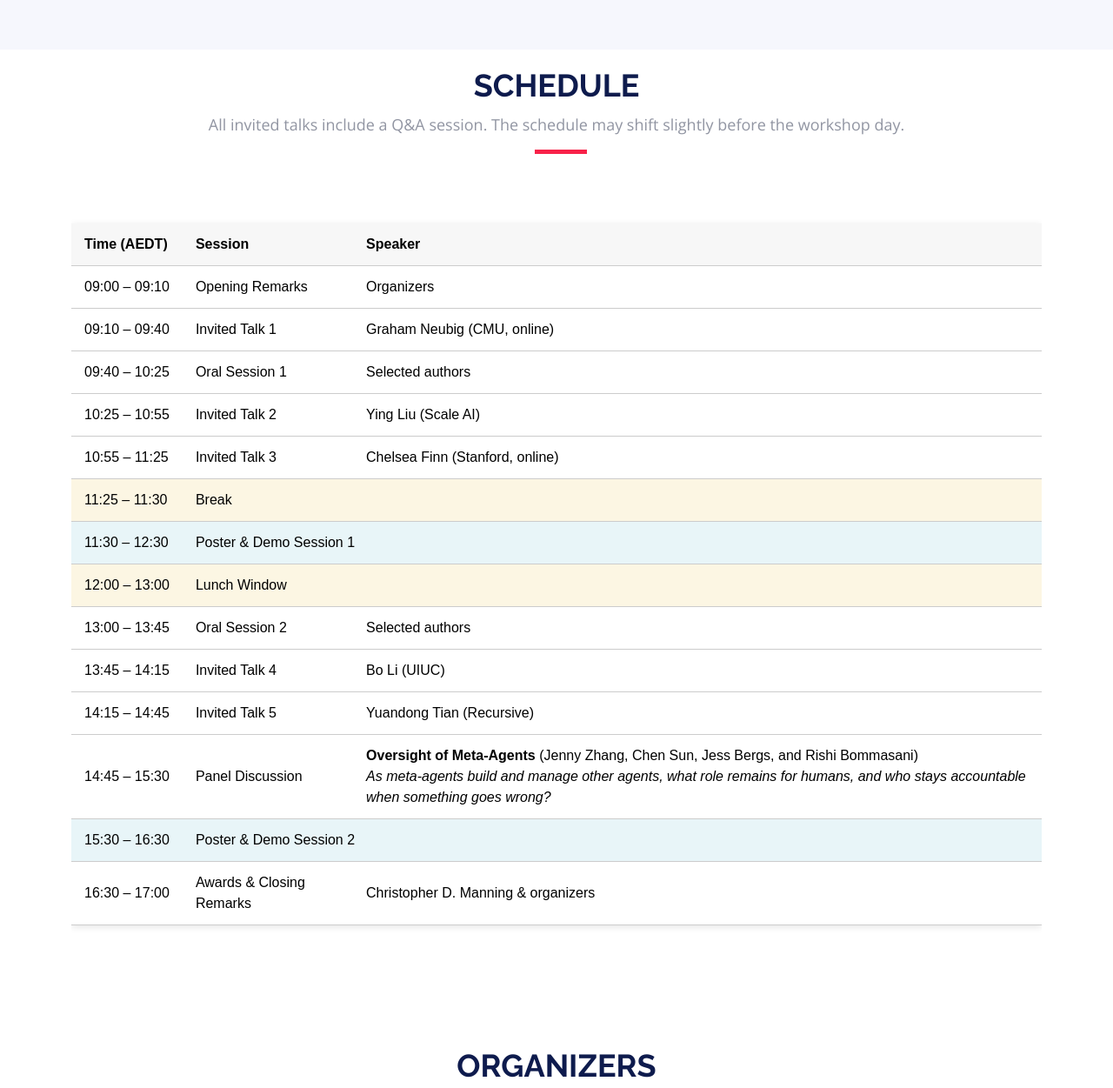
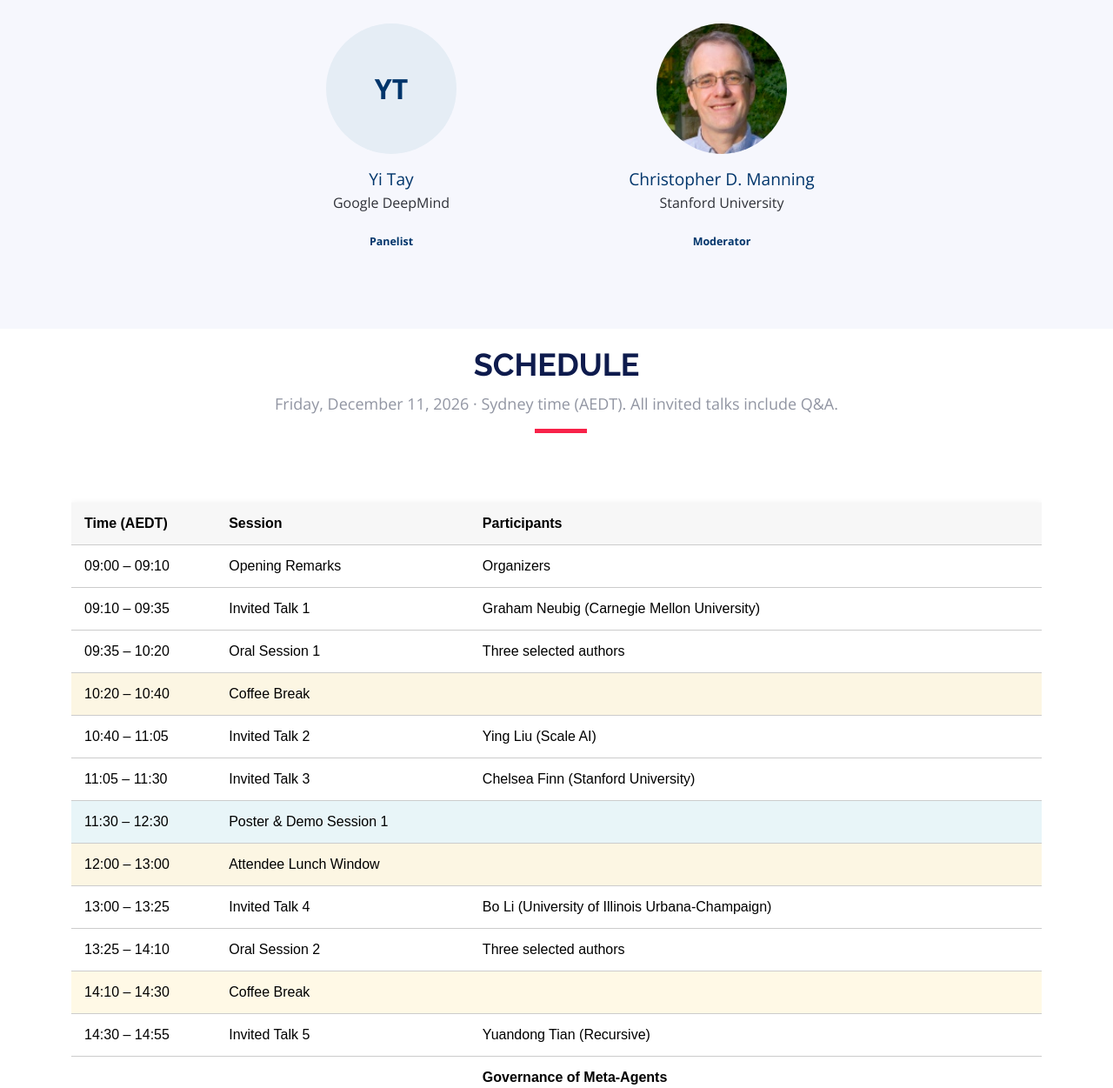
Before and after one commit to meta-agents-workshop/meta-agents-workshop.github.io, a plain HTML site: page index.html in a window 1280 px wide. Shown: the part 6004-7255 px from the top of the page at 87% size. Drawn offline with nearby package versions, Linux system fonts and the light colour scheme.

Commit message:
Update Dec 11 workshop program and panel roster

```diff
--- a/index.html
+++ b/index.html
@@ -290,7 +290,7 @@
       <div class="container" data-aos="fade-up">
         <div class="section-header">
           <h2>Speakers &amp; Panelists</h2>
-          <p>Nine invited speakers and panelists.</p>
+          <p>Meet the invited speakers, panelists, and moderator.</p>
         </div>
         <div class="row justify-content-center">
           <div class="col-md-4 col-sm-4 col-6">
@@ -298,7 +298,7 @@
               <img src="assets/img/speakers/graham_neubig.jpg" alt="Graham Neubig" class="img-fluid">
               <br><a href="https://www.phontron.com/" style="font-size: 1.2em; color: #00356B;">Graham Neubig</a></br>
               <p>Carnegie Mellon University</p>
-              <p style="font-size: 0.78em; color: #00356B; font-weight: 600; margin-top: -6px;">Speaker <span style="color: #b26a00;">(Online)</span></p>
+              <p style="font-size: 0.78em; color: #00356B; font-weight: 600; margin-top: -6px;">Speaker</p>
             </div>
           </div>
           <div class="col-md-4 col-sm-4 col-6">
@@ -306,7 +306,7 @@
               <img src="assets/img/speakers/finn.jpg" alt="Chelsea Finn" class="img-fluid">
               <br><a href="https://ai.stanford.edu/~cbfinn/" style="font-size: 1.2em; color: #00356B;">Chelsea Finn</a></br>
               <p>Stanford University</p>
-              <p style="font-size: 0.78em; color: #00356B; font-weight: 600; margin-top: -6px;">Speaker <span style="color: #b26a00;">(Online)</span></p>
+              <p style="font-size: 0.78em; color: #00356B; font-weight: 600; margin-top: -6px;">Speaker</p>
             </div>
           </div>
           <div class="col-md-4 col-sm-4 col-6">
@@ -365,6 +365,22 @@
               <p style="font-size: 0.78em; color: #00356B; font-weight: 600; margin-top: -6px;">Panelist</p>
             </div>
           </div>
+          <div class="col-md-4 col-sm-4 col-6">
+            <div class="speaker" data-aos="fade-up" data-aos-delay="650" style="text-align: center;">
+              <span aria-hidden="true" style="display: inline-grid; place-items: center; width: 150px; max-width: 100%; aspect-ratio: 1; border-radius: 50%; margin-bottom: 15px; background: #e5edf5; color: #00356B; font-size: 2rem; font-weight: 600;">YT</span>
+              <br><a href="https://www.yitay.net/" style="font-size: 1.2em; color: #00356B;">Yi Tay</a>
+              <p>Google DeepMind</p>
+              <p style="font-size: 0.78em; color: #00356B; font-weight: 600; margin-top: -6px;">Panelist</p>
+            </div>
+          </div>
+          <div class="col-md-4 col-sm-4 col-6">
+            <div class="speaker" data-aos="fade-up" data-aos-delay="700" style="text-align: center;">
+              <img src="assets/img/advisors/manning.jpg" alt="Christopher D. Manning" class="img-fluid">
+              <br><a href="https://nlp.stanford.edu/~manning/" style="font-size: 1.2em; color: #00356B;">Christopher D. Manning</a>
+              <p>Stanford University</p>
+              <p style="font-size: 0.78em; color: #00356B; font-weight: 600; margin-top: -6px;">Moderator</p>
+            </div>
+          </div>
         </div>
       </div>
     </section>
@@ -373,7 +389,7 @@
       <div class="container" data-aos="fade-up">
         <div class="section-header">
           <h2>Schedule</h2>
-          <p>All invited talks include a Q&amp;A session. The schedule may shift slightly before the workshop day.</p>
+          <p>Friday, December 11, 2026 &middot; Sydney time (AEDT). All invited talks include Q&amp;A.</p>
         </div>
         <style>
           .schedule-table td.time, .schedule-table th:first-child { white-space: nowrap; }
@@ -386,24 +402,25 @@
               <tr>
                 <th>Time&nbsp;(AEDT)</th>
                 <th>Session</th>
-                <th>Speaker</th>
+                <th>Participants</th>
               </tr>
             </thead>
             <tbody>
               <tr><td class="time">09:00 &ndash; 09:10</td><td>Opening Remarks</td><td>Organizers</td></tr>
-              <tr><td class="time">09:10 &ndash; 09:40</td><td>Invited Talk 1</td><td>Graham Neubig (CMU, online)</td></tr>
-              <tr><td class="time">09:40 &ndash; 10:25</td><td>Oral Session 1</td><td>Selected authors</td></tr>
-              <tr><td class="time">10:25 &ndash; 10:55</td><td>Invited Talk 2</td><td>Ying Liu (Scale AI)</td></tr>
-              <tr><td class="time">10:55 &ndash; 11:25</td><td>Invited Talk 3</td><td>Chelsea Finn (Stanford, online)</td></tr>
-              <tr class="break-row"><td class="time">11:25 &ndash; 11:30</td><td colspan="2">Break</td></tr>
+              <tr><td class="time">09:10 &ndash; 09:35</td><td>Invited Talk 1</td><td>Graham Neubig (Carnegie Mellon University)</td></tr>
+              <tr><td class="time">09:35 &ndash; 10:20</td><td>Oral Session 1</td><td>Three selected authors</td></tr>
+              <tr class="break-row"><td class="time">10:20 &ndash; 10:40</td><td colspan="2">Coffee Break</td></tr>
+              <tr><td class="time">10:40 &ndash; 11:05</td><td>Invited Talk 2</td><td>Ying Liu (Scale AI)</td></tr>
+              <tr><td class="time">11:05 &ndash; 11:30</td><td>Invited Talk 3</td><td>Chelsea Finn (Stanford University)</td></tr>
               <tr class="poster-row"><td class="time">11:30 &ndash; 12:30</td><td colspan="2">Poster &amp; Demo Session 1</td></tr>
-              <tr class="break-row"><td class="time">12:00 &ndash; 13:00</td><td colspan="2">Lunch Window</td></tr>
-              <tr><td class="time">13:00 &ndash; 13:45</td><td>Oral Session 2</td><td>Selected authors</td></tr>
-              <tr><td class="time">13:45 &ndash; 14:15</td><td>Invited Talk 4</td><td>Bo Li (UIUC)</td></tr>
-              <tr><td class="time">14:15 &ndash; 14:45</td><td>Invited Talk 5</td><td>Yuandong Tian (Recursive)</td></tr>
-              <tr><td class="time">14:45 &ndash; 15:30</td><td>Panel Discussion</td><td><b>Oversight of Meta-Agents</b> (Jenny Zhang, Chen Sun, Jess Bergs, and Rishi Bommasani)<br><i>As meta-agents build and manage other agents, what role remains for humans, and who stays accountable when something goes wrong?</i></td></tr>
-              <tr class="poster-row"><td class="time">15:30 &ndash; 16:30</td><td colspan="2">Poster &amp; Demo Session 2</td></tr>
-              <tr><td class="time">16:30 &ndash; 17:00</td><td>Awards &amp; Closing Remarks</td><td>Christopher D. Manning &amp; organizers</td></tr>
+              <tr class="break-row"><td class="time">12:00 &ndash; 13:00</td><td colspan="2">Attendee Lunch Window</td></tr>
+              <tr><td class="time">13:00 &ndash; 13:25</td><td>Invited Talk 4</td><td>Bo Li (University of Illinois Urbana-Champaign)</td></tr>
+              <tr><td class="time">13:25 &ndash; 14:10</td><td>Oral Session 2</td><td>Three selected authors</td></tr>
+              <tr class="break-row"><td class="time">14:10 &ndash; 14:30</td><td colspan="2">Coffee Break</td></tr>
+              <tr><td class="time">14:30 &ndash; 14:55</td><td>Invited Talk 5</td><td>Yuandong Tian (Recursive)</td></tr>
+              <tr><td class="time">14:55 &ndash; 15:40</td><td>Panel Discussion</td><td><strong>Governance of Meta-Agents</strong><br>Jenny Zhang, Chen Sun, Jess Bergs, Rishi Bommasani, and Yi Tay<br><strong>Moderator:</strong> Christopher D. Manning</td></tr>
+              <tr class="poster-row"><td class="time">15:40 &ndash; 16:40</td><td colspan="2">Poster &amp; Demo Session 2</td></tr>
+              <tr><td class="time">16:40 &ndash; 17:00</td><td>Awards &amp; Closing Remarks</td><td>Christopher D. Manning &amp; organizers</td></tr>
             </tbody>
           </table>
         </div>
```
